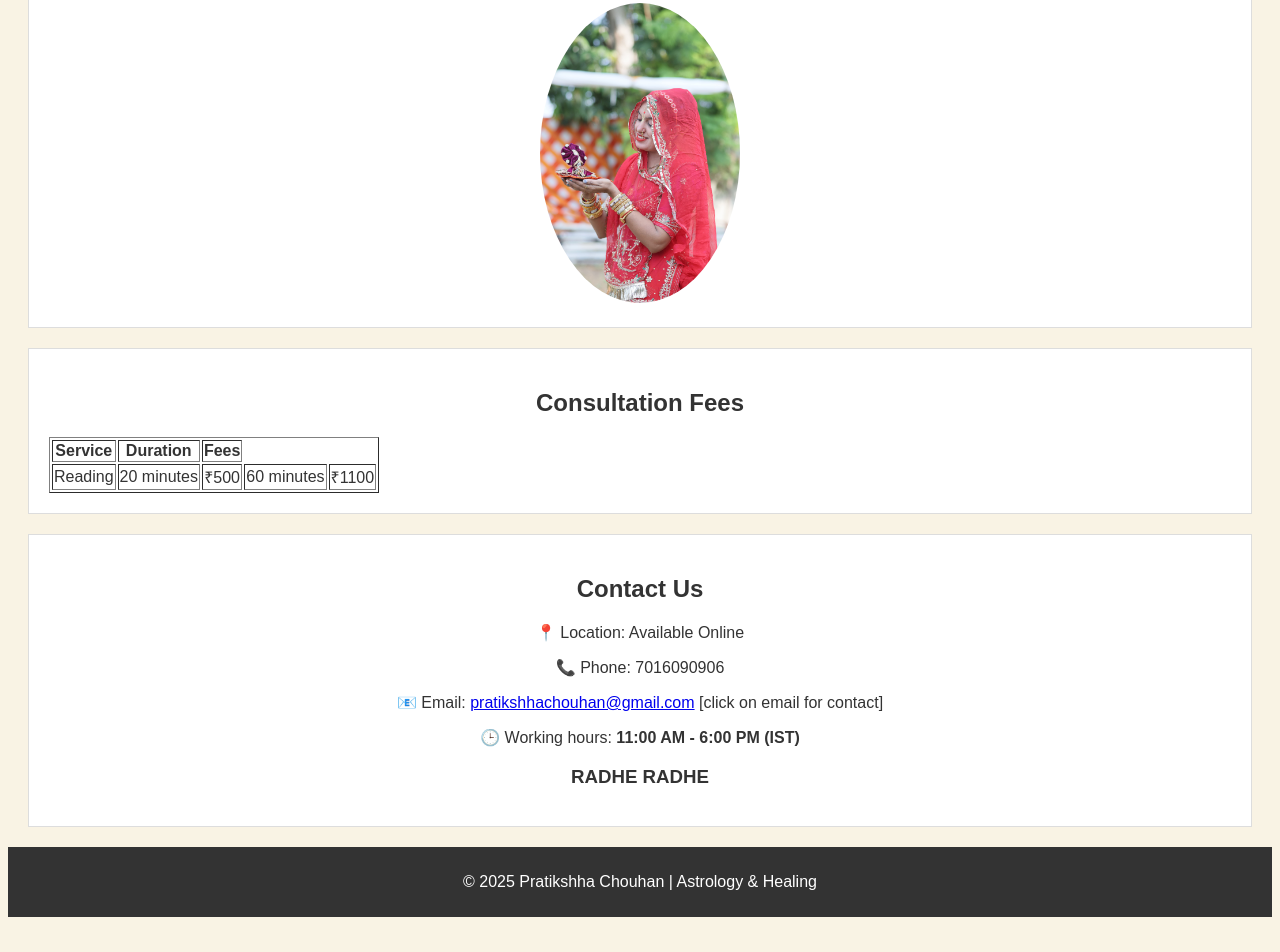
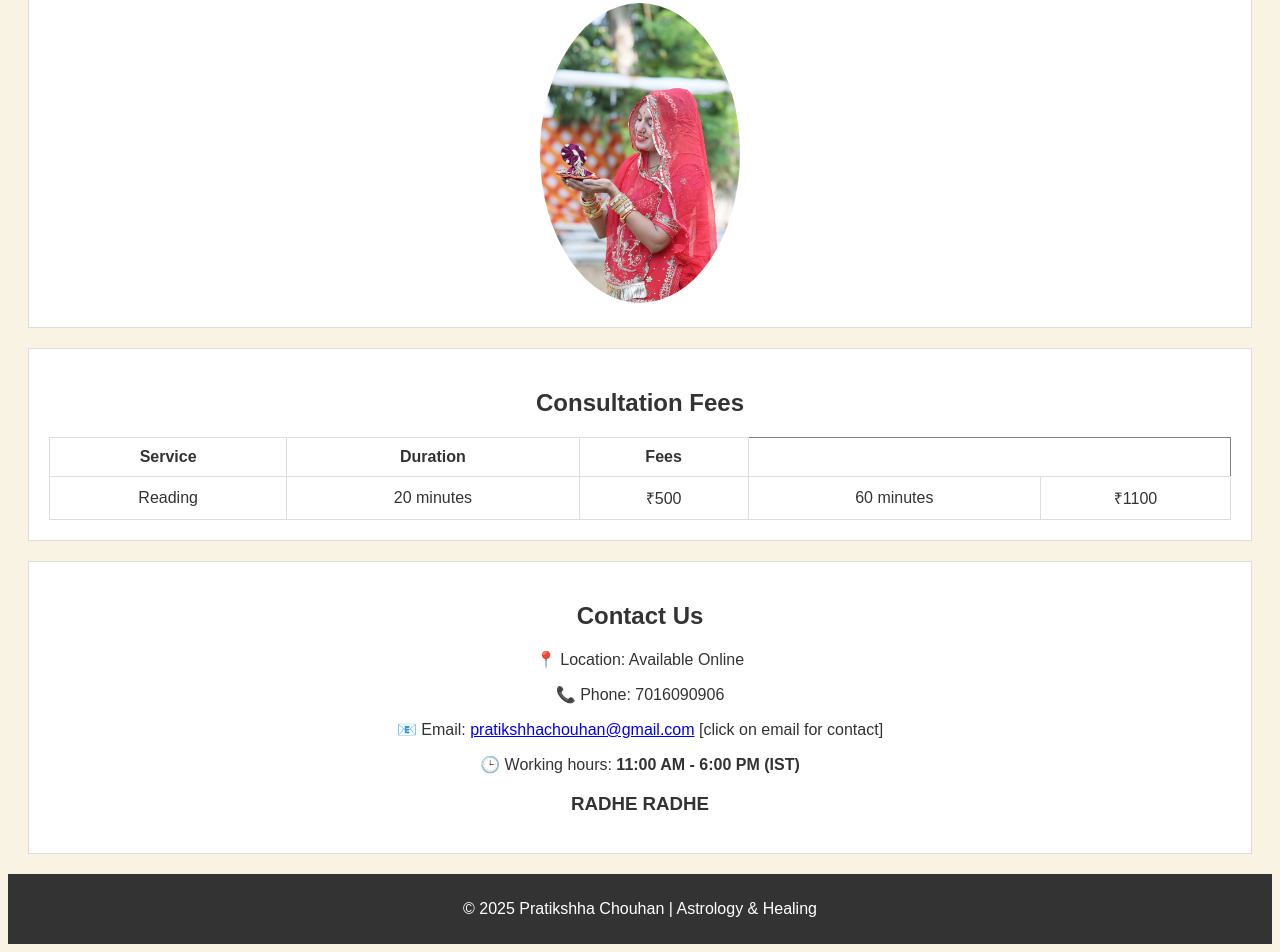
Before and after one commit to Pratikshha-Tarot/Pratikshha-Tarot, a plain HTML site: page index.html in a window 1280 px wide. Shown: the part 1499-2451 px from the top of the page. Before the commit the page ends 2424 px from the top, so only its background shows below. Drawn offline with Linux system fonts and the light colour scheme.

Commit message:
Update style.css

```diff
--- a/style.css
+++ b/style.css
@@ -32,3 +32,21 @@ footer {
     color: white;
     padding: 10px;
 }
+table {
+    width: 100%;
+    border-collapse: collapse;
+    margin: 20px o;
+}
+th, td {
+    border: 1px solid #ddd;
+    padding: 10px;
+    text-align: center;
+}
+th {
+    background-colour: #ffcc00;
+    colour: #333;
+    font-weight: bold;
+}
+td {
+    background-colour: #fff;
+    colour: #000;
```
